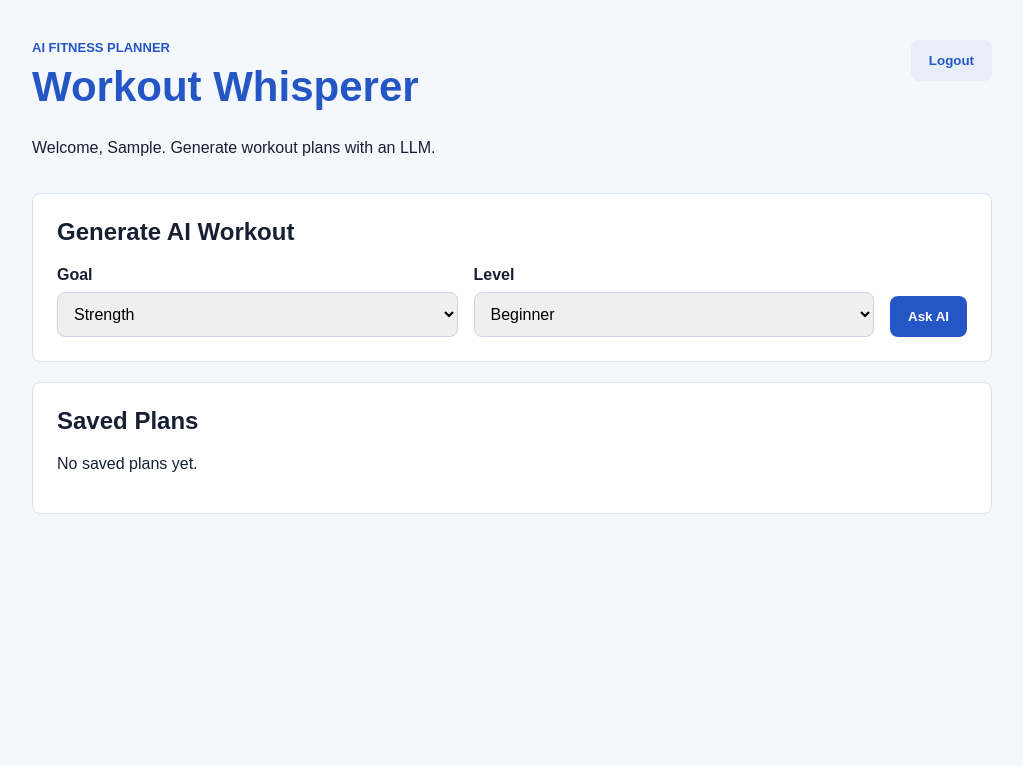
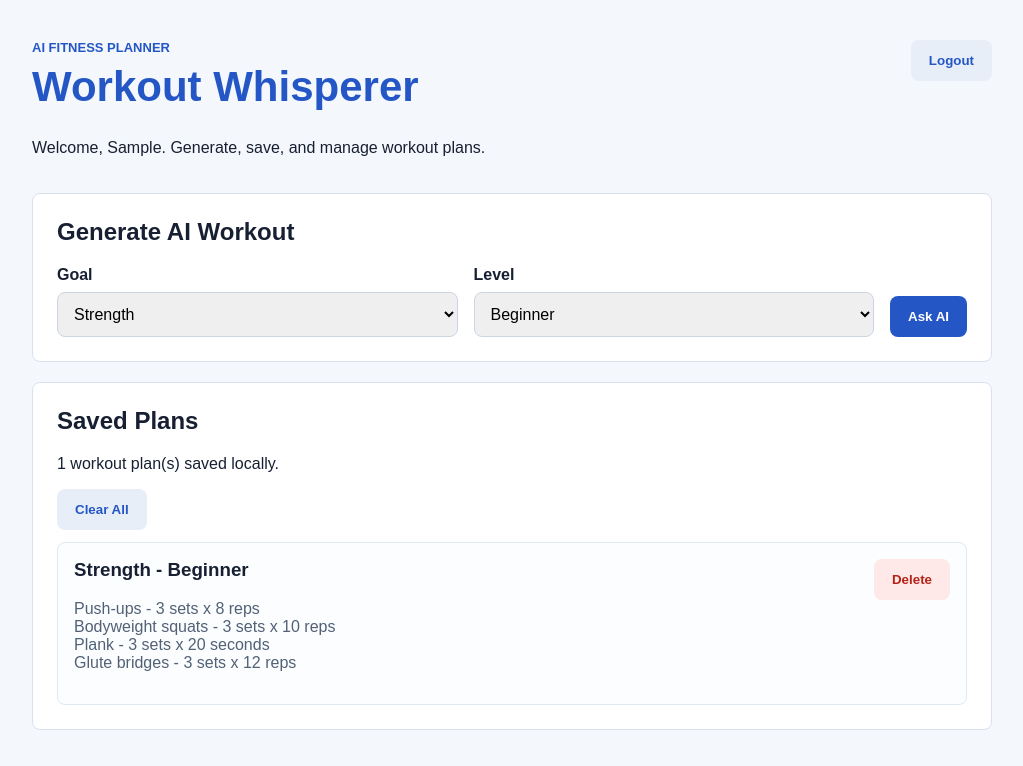
Before and after one commit to dharsan-ai/workout-whisperer, a React (Vite) app: page / in a window 1280 px wide. Both pictures are taken after typing "Sample" into the empty fields and a click on the button "Login". Shown: the top 766 px of the page, without its empty margins (128-1151 px from the left). Built offline with nearby package versions, Linux system fonts and the light colour scheme.

Commit message:
Update App.jsx

```diff
--- a/src/App.jsx
+++ b/src/App.jsx
@@ -1,5 +1,15 @@
-import { useState } from 'react'
+import { useEffect, useState } from 'react'
 import './App.css'
+
+const defaultPlans = [
+  {
+    id: 1,
+    goal: 'Strength',
+    level: 'Beginner',
+    content:
+      'Push-ups - 3 sets x 8 reps\nBodyweight squats - 3 sets x 10 reps\nPlank - 3 sets x 20 seconds\nGlute bridges - 3 sets x 12 reps',
+  },
+]
 
 function App() {
   const [user, setUser] = useState('')
@@ -9,15 +19,54 @@ function App() {
   const [aiPlan, setAiPlan] = useState('')
   const [loading, setLoading] = useState(false)
   const [error, setError] = useState('')
-  const [savedPlans, setSavedPlans] = useState([])
+  const [savedPlans, setSavedPlans] = useState(defaultPlans)
+
+  useEffect(() => {
+    const storedUser = localStorage.getItem('workoutUser')
+    const storedPlans = localStorage.getItem('workoutPlans')
+
+    if (storedUser) {
+      setUser(storedUser)
+    }
+
+    if (storedPlans) {
+      setSavedPlans(JSON.parse(storedPlans))
+    }
+  }, [])
+
+  useEffect(() => {
+    localStorage.setItem('workoutPlans', JSON.stringify(savedPlans))
+  }, [savedPlans])
 
   const handleLogin = (event) => {
     event.preventDefault()
-    setUser(name || 'Fitness User')
+
+    const trimmedName = name.trim()
+
+    if (!trimmedName) {
+      setError('Please enter your name to continue.')
+      return
+    }
+
+    setError('')
+    setUser(trimmedName)
+    localStorage.setItem('workoutUser', trimmedName)
+  }
+
+  const handleLogout = () => {
+    setUser('')
+    setName('')
+    localStorage.removeItem('workoutUser')
   }
 
   const generateWorkout = async () => {
+    if (!goal || !level) {
+      setError('Please choose a goal and fitness level.')
+      return
+    }
+
     setLoading(true)
+    setError('')
     setAiPlan('')
 
     try {
@@ -28,16 +77,24 @@ function App() {
       })
 
       const data = await response.json()
-      setAiPlan(data.plan || data.error || 'No AI plan returned.')
-    } catch {
-      setAiPlan('Unable to connect to the AI workout endpoint.')
+
+      if (!response.ok) {
+        throw new Error(data.error || 'AI request failed.')
+      }
+
+      setAiPlan(data.plan || 'No workout plan returned.')
+    } catch (requestError) {
+      setError(requestError.message || 'Unable to connect to the AI workout endpoint.')
     } finally {
       setLoading(false)
     }
   }
 
   const savePlan = () => {
-    if (!aiPlan) return
+    if (!aiPlan) {
+      setError('Generate an AI workout before saving.')
+      return
+    }
 
     const plan = {
       id: Date.now(),
@@ -47,10 +104,15 @@ function App() {
     }
 
     setSavedPlans([plan, ...savedPlans])
+    setError('')
   }
 
   const deletePlan = (id) => {
     setSavedPlans(savedPlans.filter((plan) => plan.id !== id))
+  }
+
+  const clearPlans = () => {
+    setSavedPlans([])
   }
 
   if (!user) {
@@ -67,6 +129,7 @@ function App() {
               onChange={(event) => setName(event.target.value)}
               placeholder="Your name"
             />
+            {error && <p className="error">{error}</p>}
             <button type="submit">Login</button>
           </form>
         </section>
@@ -80,10 +143,10 @@ function App() {
         <div>
           <p className="label">AI fitness planner</p>
           <h1>Workout Whisperer</h1>
-          <p>Welcome, {user}. Generate workout plans with an LLM.</p>
+          <p>Welcome, {user}. Generate, save, and manage workout plans.</p>
         </div>
 
-        <button className="secondary" onClick={() => setUser('')}>
+        <button className="secondary" onClick={handleLogout}>
           Logout
         </button>
       </header>
@@ -111,10 +174,12 @@ function App() {
             </select>
           </label>
 
-          <button type="button" onClick={generateWorkout}>
+          <button type="button" onClick={generateWorkout} disabled={loading}>
             {loading ? 'Asking AI...' : 'Ask AI'}
           </button>
         </div>
+
+        {error && <p className="error">{error}</p>}
 
         {aiPlan && (
           <div className="ai-result">
@@ -128,7 +193,16 @@ function App() {
       </section>
 
       <section className="panel">
-        <h2>Saved Plans</h2>
+        <div className="section-heading">
+          <div>
+            <h2>Saved Plans</h2>
+            <p>{savedPlans.length} workout plan(s) saved locally.</p>
+          </div>
+
+          <button className="secondary" onClick={clearPlans}>
+            Clear All
+          </button>
+        </div>
 
         {savedPlans.length === 0 && <p>No saved plans yet.</p>}
 
```
